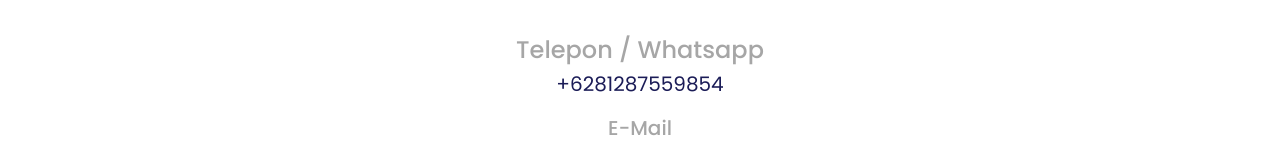
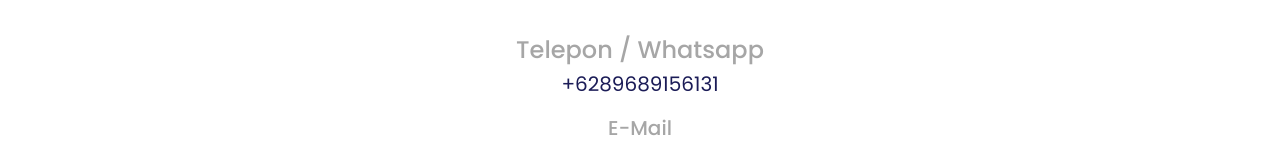
Before and after one commit to dulabdul/minerva-rooms, a Next.js app: page /kontak in a window 1280 px wide. Shown: the part 250-399 px from the top of the page. Built offline with nearby package versions, Linux system fonts and the light colour scheme; no server answers.

Commit message:
add google site verification

```diff
--- a/src/app/kontak/page.jsx
+++ b/src/app/kontak/page.jsx
@@ -67,11 +67,11 @@
           </h6>
           <CustomButton
             className='text-secondaryColor font-light text-base xl:text-xl hover:text-primaryColor'
-            href='https://api.whatsapp.com/send?phone=6281287559854&text=Halo%20Minerva%20saya%20ingin%20nanya%20tentang%20rental%20apartement%20nya%20dong'
+            href='https://api.whatsapp.com/send?phone=6289689156131&text=Halo%20Minerva%20saya%20ingin%20nanya%20tentang%20rental%20apartement%20nya%20dong'
             type='link'
             isExternal
             target='_blank'>
-            +6281287559854
+            +6289689156131
           </CustomButton>
         </div>
         <div className='flex flex-col items-center justify-center pt-4 gap-y-1'>
--- a/src/app/layout.jsx
+++ b/src/app/layout.jsx
@@ -10,7 +10,7 @@
 });
 
 export const metadata = {
-  title: 'Minerva Room | ',
+  title: 'Minerva Room',
   description:
     'Butuh tempat tinggal transit, harian, atau mingguan dengan harga terjangkau? Sewa apartemen di Minerva Room adalah pilihan yang cocok untuk staycation kamu bersama orang tersayang.',
   generator: 'Next.js',
@@ -76,6 +76,9 @@
       'max-snippet': -1,
     },
   },
+  verification: {
+    google: 'GmTsvMzfiS60zwLJ_YkyITdo0Y7ph59dvEwiNBEiipI',
+  },
 };
 
 export default function RootLayout({ children }) {
--- a/src/components/Card/CardApartement.jsx
+++ b/src/components/Card/CardApartement.jsx
@@ -53,7 +53,7 @@
         <div className='flex flex-col items-center justify-center w-full pt-4 gap-y-4'>
           <CustomButton
             className='button text-white text-center justify-center'
-            href={`https://api.whatsapp.com/send?phone=6281287559854&text=Halo%20minerva%20saya%20ingin%20rental%20apartement%20${title}%20dong`}
+            href={`https://api.whatsapp.com/send?phone=6289689156131&text=Halo%20minerva%20saya%20ingin%20rental%20apartement%20${title}%20dong`}
             isRounded
             isExternal
             target='_blank'
--- a/src/components/Card/CardDetail.jsx
+++ b/src/components/Card/CardDetail.jsx
@@ -181,7 +181,7 @@
                   type='link'
                   isExternal
                   target='_blank'
-                  href={`https://api.whatsapp.com/send?phone=6281287559854&text=Halo%20Minerva%20Saya%20mau%20booking%20kamar%20ya%20min%2C%20dapat%20info%20dari%20Website%20Minerva.%20*Unit%3A*%20${title}%20*Durasi%20Sewa:*%20${
+                  href={`https://api.whatsapp.com/send?phone=6289689156131&text=Halo%20Minerva%20Saya%20mau%20booking%20kamar%20ya%20min%2C%20dapat%20info%20dari%20Website%20Minerva.%20*Unit%3A*%20${title}%20*Durasi%20Sewa:*%20${
                     parseJSON ? parseJSON.duration : '3'
                   }%20jam%20*Tipe%20Kamar%20%3A*%20${selectRoom}%20.Terimakasih%20ya%20min`}
                   isHover
```
